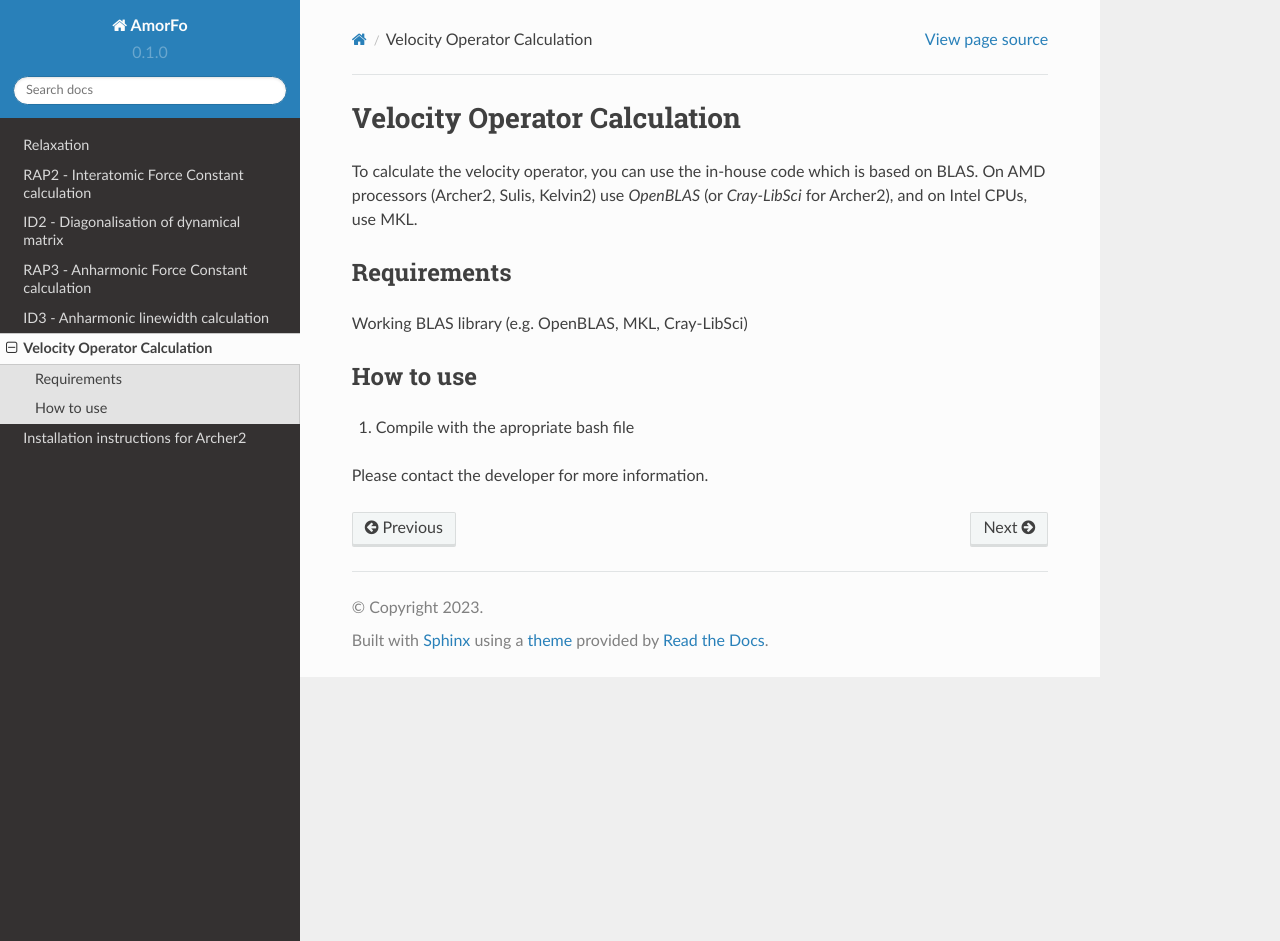
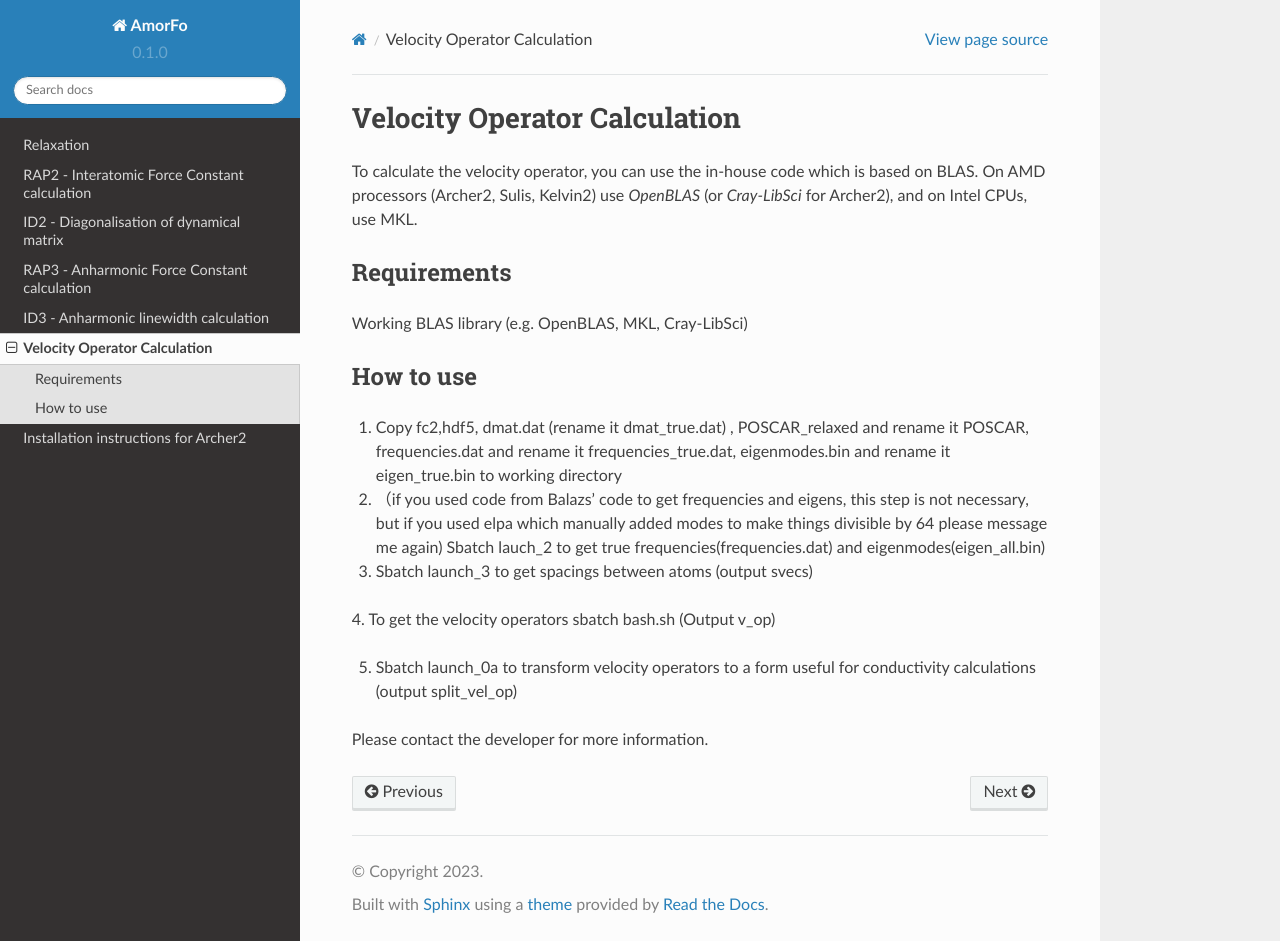
Before and after one commit to bp443/AmorDocs, a Sphinx documentation site: the page built from docs/source/vel_op.rst, in a window 1280 px wide and 941 px high. Built offline with Sphinx 7.4.7 and the Read the Docs theme 2.0.0, drawn with Linux system fonts in a browser that asks for light colours.

Commit message:
Update vel_op.rst

```diff
--- a/docs/source/vel_op.rst
+++ b/docs/source/vel_op.rst
@@ -11,6 +11,19 @@ Working BLAS library (e.g. OpenBLAS, MKL, Cray-LibSci)
 How to use
 -----------
 
-1. Compile with the apropriate bash file
+
+1. Copy fc2,hdf5, dmat.dat (rename it dmat_true.dat) , POSCAR_relaxed and rename it POSCAR, frequencies.dat and rename it frequencies_true.dat, eigenmodes.bin and rename it eigen_true.bin to working directory
+
+2. （if you used code from Balazs’ code to get frequencies and eigens, this step is not necessary, but if you used elpa which manually added modes to make things divisible by 64 please message me again) Sbatch lauch_2 to get true frequencies(frequencies.dat) and eigenmodes(eigen_all.bin)
+
+
+3. Sbatch launch_3 to get spacings between atoms (output svecs)
+
+4. To get the velocity operators
+sbatch bash.sh
+(Output v_op)
+
+5. Sbatch launch_0a to transform velocity operators to a form useful for conductivity calculations (output split_vel_op)
+
 
 Please contact the developer for more information.
```
